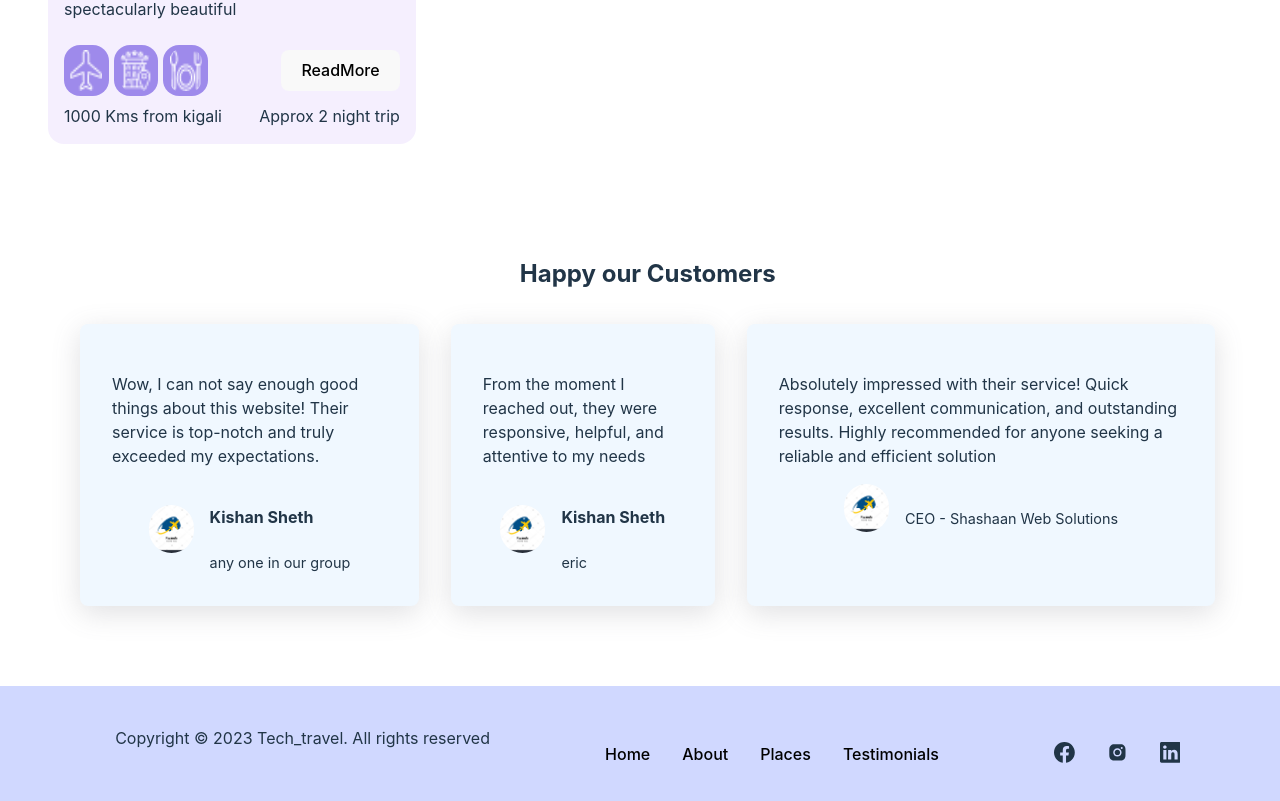
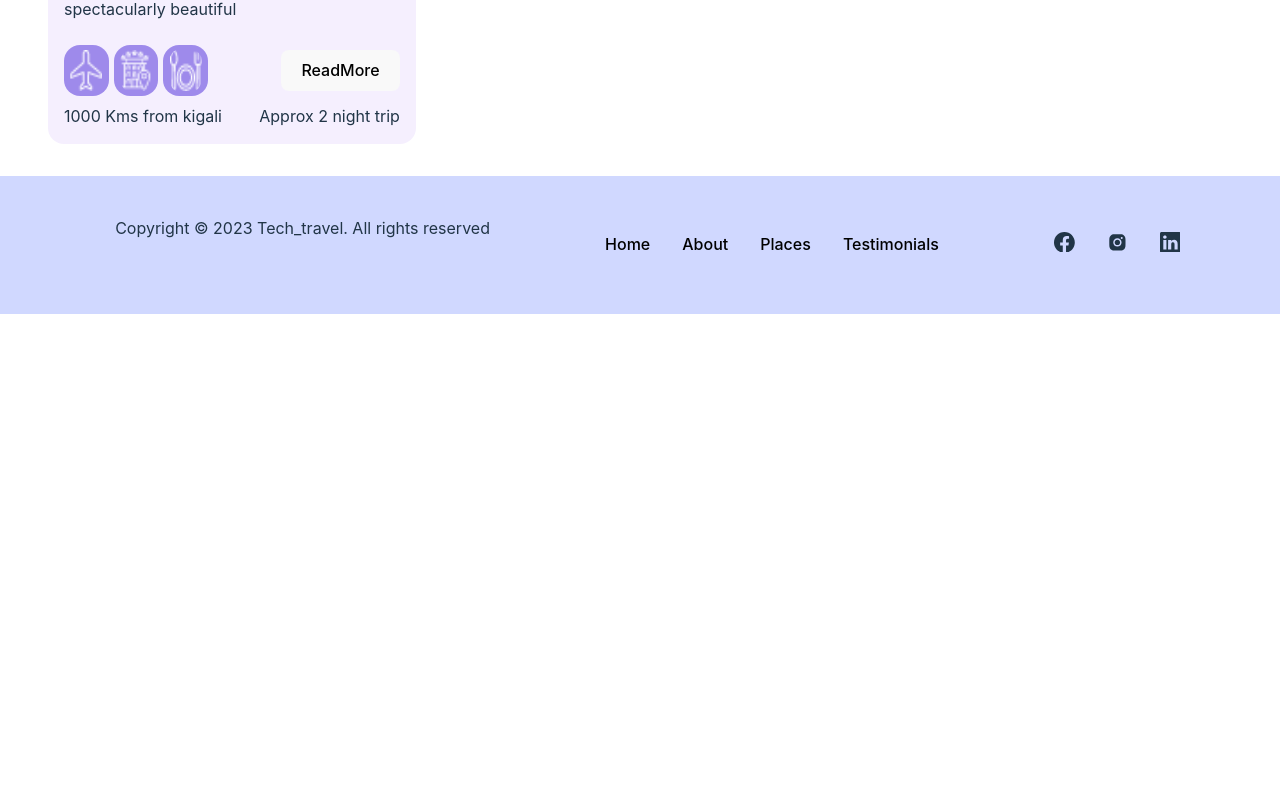
Before and after one commit to niganze/travel-guide-fn, a React (Vite) app: page / in a window 1280 px wide. Shown: the part 2544-3345 px from the top of the page. After the commit the page ends 2858 px from the top, so only its background shows below. Built offline with nearby package versions, Linux system fonts and the light colour scheme.

Commit message:
another_progress

```diff
--- a/src/App.jsx
+++ b/src/App.jsx
@@ -5,7 +5,7 @@ import Navbar from "./components/Navbar";
 import Recommend from "./components/Recommend";
 import ScrollToTop from "./components/ScrollToTop";
 import Services from "./components/Services";
-import Testimonials from "./components/Testimonials";
+// import Testimonials from "./components/Testimonials";
 import scrollreveal from "scrollreveal";
 import Gallery from "./components/Gallery";
 export default function App() {
@@ -39,7 +39,7 @@ export default function App() {
       <Services />
       <Gallery/>
       <Recommend />
-      <Testimonials />
+      {/* <Testimonials /> */}
       <Footer />
     </div>
   );
```
Also changed, not shown: 1 other file (tests, documents, lock files or other folders).
